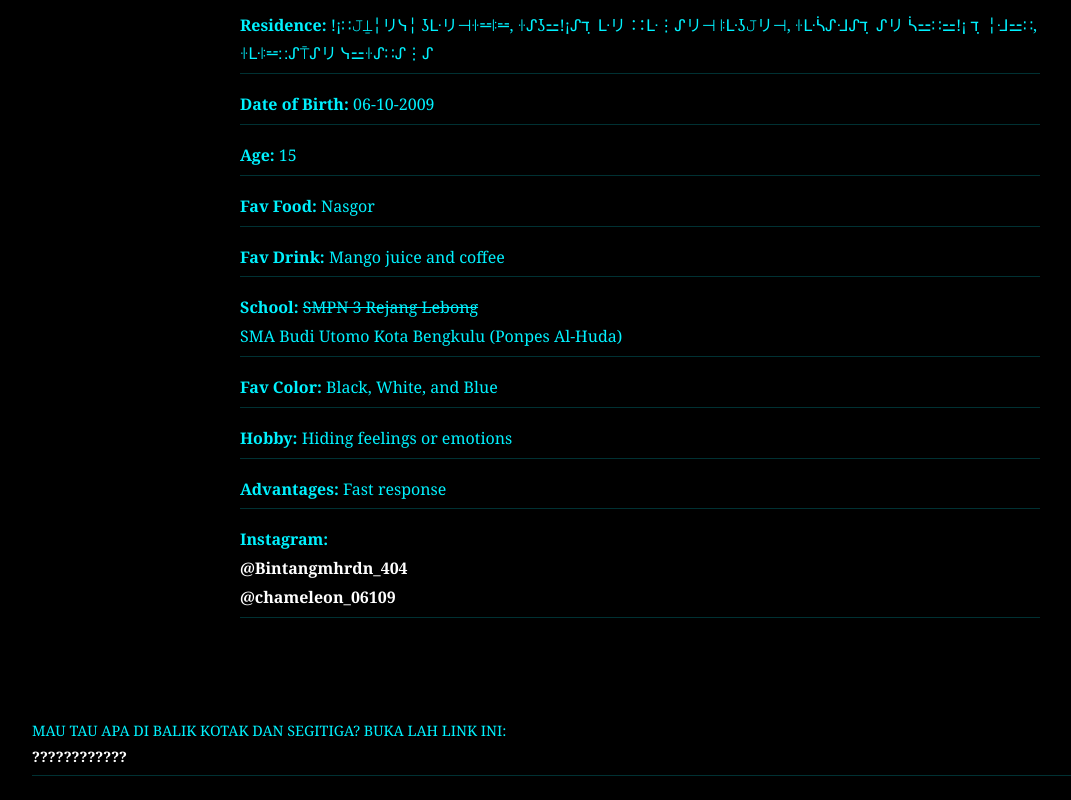
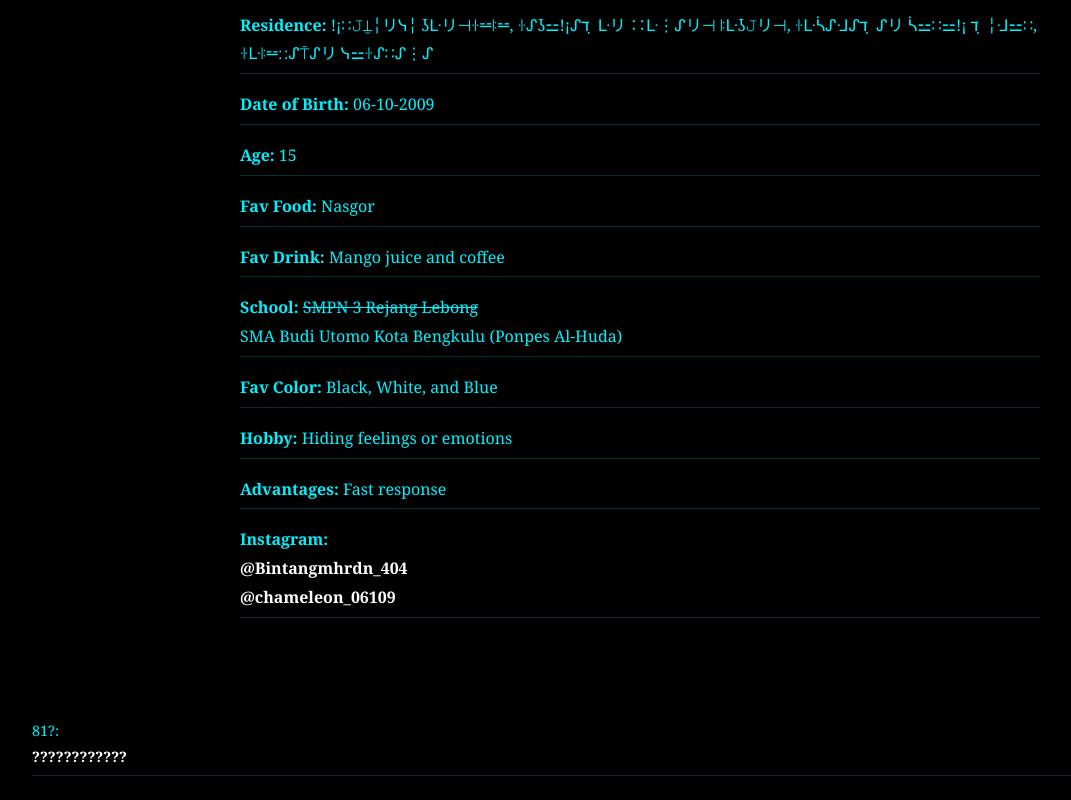
Before and after one commit to TheGreatSinoftheStars/Star.github.io, a plain HTML site: page index.html in a window 1280 px wide. Shown: the part 591-1391 px from the top of the page, without its empty margins (0-1071 px from the left). Drawn offline with Linux system fonts and the light colour scheme.

Commit message:
Update index.html

```diff
--- a/index.html
+++ b/index.html
@@ -194,7 +194,7 @@
   </main>
 
   <footer>
-    <p>MAU TAU APA DI BALIK KOTAK DAN SEGITIGA? BUKA LAH LINK INI:<br>
+    <p>81?:<br>
     <a href="https://thegreatsinofthestars.github.io/-.gihub.io/">????????????</a></p>
   </footer>
 
```
